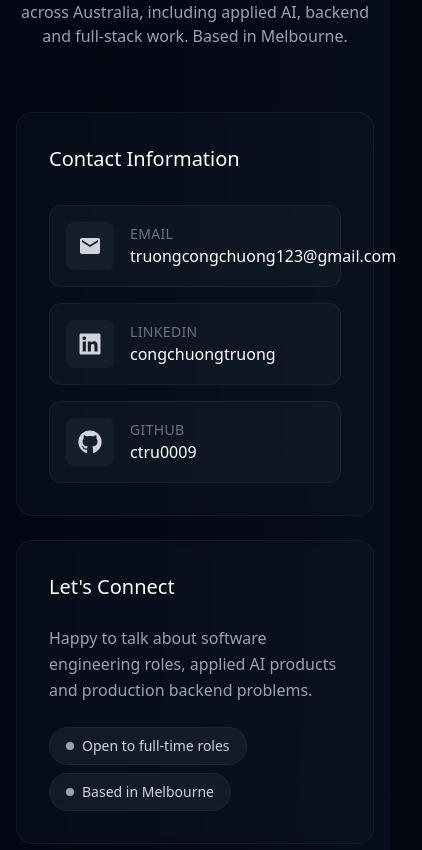
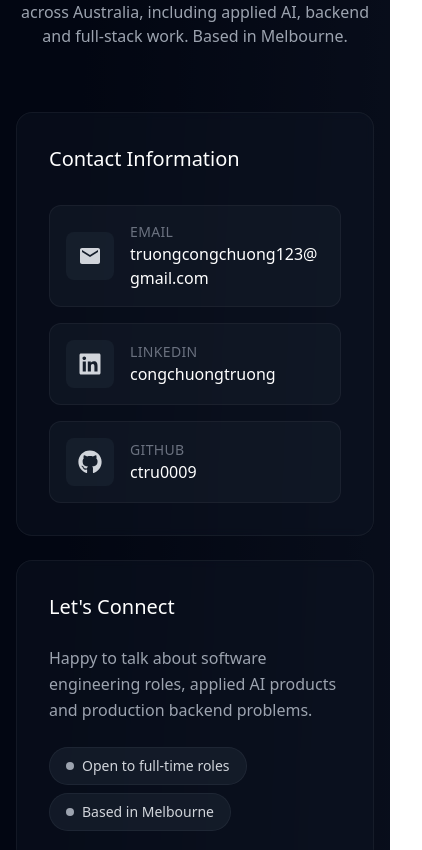
Before and after one commit to ctru0009/portfolio, a React (Vite) app: page / in a window 390 px wide. Shown: the part 8888-9738 px from the top of the page, 422 px wide, since content can reach past the window. Built offline with nearby package versions, Linux system fonts and the light colour scheme; no server answers.

Commit message:
fix: prevent mobile horizontal overflow in footer nav, contact card and about intro

```diff
--- a/src/components/about/About.tsx
+++ b/src/components/about/About.tsx
@@ -43,7 +43,7 @@ const About = () => {
 
           {/* Right Column - Content */}
           <motion.div
-            initial={{ opacity: 0, x: 20 }}
+            initial={{ opacity: 0, x: 10 }}
             whileInView={{ opacity: 1, x: 0 }}
             viewport={{ once: true, amount: 0.3 }}
             transition={{ duration: 0.6, ease: "easeOut", delay: 0.1 }}
--- a/src/components/common/Footer.tsx
+++ b/src/components/common/Footer.tsx
@@ -15,7 +15,7 @@ const Footer = () => {
           </div>
 
           {/* Center - Quick Links */}
-          <div className="flex gap-8 text-sm">
+          <div className="flex flex-wrap justify-center gap-8 text-sm">
             {NavigationData.map((item) => (
               <a
                 href={item.link}
--- a/src/components/contact/Contact.tsx
+++ b/src/components/contact/Contact.tsx
@@ -57,7 +57,7 @@ const Contact = () => {
               whileInView={{ opacity: 1, x: 0 }}
               viewport={{ once: true, amount: 0.3 }}
               transition={{ duration: 0.5, ease: "easeOut", delay: 0.1 }}
-              className="bg-gray-900/40 backdrop-blur-sm rounded-2xl border border-white/5 hover:border-white/10 transition-all duration-300 p-8"
+              className="bg-gray-900/40 backdrop-blur-sm rounded-2xl border border-white/5 hover:border-white/10 transition-all duration-300 p-8 break-all lg:break-normal"
             >
               <h3 className="text-xl font-medium text-white mb-8">
                 Contact Information
```
